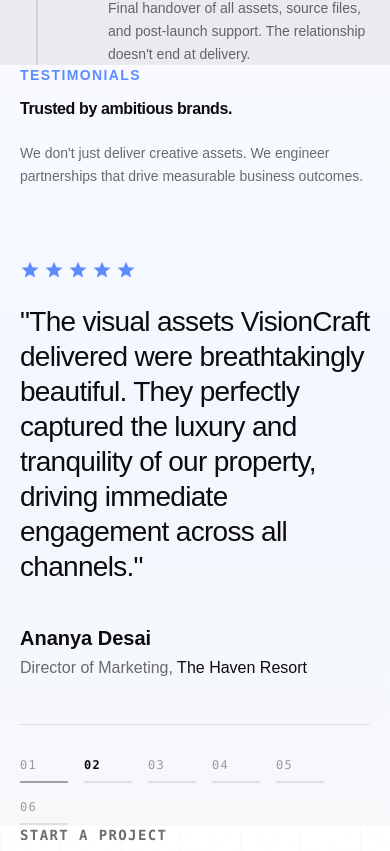
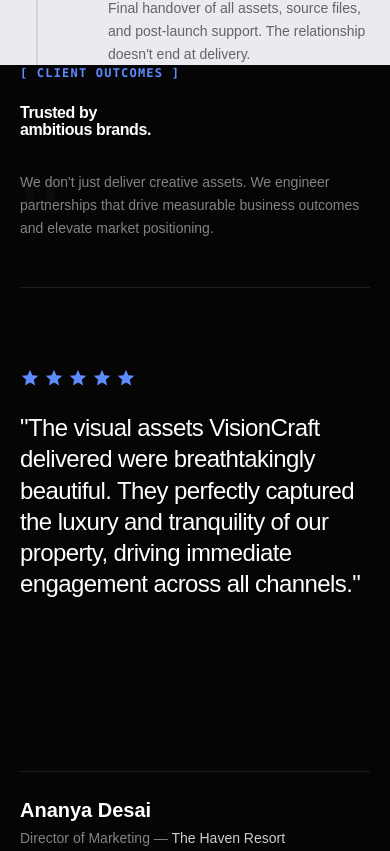
Before and after one commit to saurabhhumane125/visioncraft, a Next.js app: page / in a window 390 px wide. Shown: the part 7153-8004 px from the top of the page. Built offline with nearby package versions, Linux system fonts and the light colour scheme; a web font is replaced by a local one.

Commit message:
style: completely redesign testimonials section with premium dark UI and fix text overlap

```diff
--- a/components/sections/Testimonials.tsx
+++ b/components/sections/Testimonials.tsx
@@ -94,19 +94,18 @@ export function Testimonials() {
       if (timerRef.current) clearInterval(timerRef.current)
       return
     }
-    // Set up the interval for auto rotation
     timerRef.current = setInterval(next, DURATION)
     return () => {
       if (timerRef.current) clearInterval(timerRef.current)
     }
-  }, [isHovered, next, currentIndex]) // Added currentIndex so manual navigation resets the timer
+  }, [isHovered, next, currentIndex])
 
   const current = TESTIMONIALS[currentIndex]
 
   return (
     <section
       id="testimonials"
-      className="text-neutral-950 relative overflow-hidden bg-gradient-to-b from-[#F8FAFF] via-[#F2F7FF] via-[45%] to-[#F7F8FA]"
+      className="text-white relative overflow-hidden bg-[#050505]"
       style={{
         paddingTop: "var(--space-section-normal)",
         paddingBottom: "var(--space-section-normal)",
@@ -117,55 +116,64 @@ export function Testimonials() {
       onTouchStart={() => setIsHovered(true)}
       onTouchEnd={() => setIsHovered(false)}
     >
-      {/* Subtle background glow */}
-      <div className="absolute top-0 right-0 w-[50vw] h-[50vw] bg-lime/10 blur-[120px] rounded-full pointer-events-none -z-10 transform translate-x-1/4 -translate-y-1/4" />
-      <div className="absolute bottom-0 left-0 w-[40vw] h-[40vw] bg-electric/10 blur-[100px] rounded-full pointer-events-none -z-10 transform -translate-x-1/4 translate-y-1/4" />
+      {/* Dark mode glow effects */}
+      <div className="absolute top-0 right-0 w-[50vw] h-[50vw] bg-electric/5 blur-[120px] rounded-full pointer-events-none -z-10 transform translate-x-1/4 -translate-y-1/4" />
+      <div className="absolute bottom-0 left-0 w-[40vw] h-[40vw] bg-neutral-800/20 blur-[100px] rounded-full pointer-events-none -z-10 transform -translate-x-1/4 translate-y-1/4" />
+
+      {/* Subtle Grain Texture */}
+      <div className="absolute inset-0 grain opacity-20 pointer-events-none -z-10" />
+
+      {/* Massive Background Quotation Mark */}
+      <div className="absolute top-[10%] left-[5%] text-[30vw] leading-none font-display text-neutral-900/40 select-none pointer-events-none z-0">
+        "
+      </div>
 
       <div className="mx-auto max-w-[1440px] px-5 md:px-10 lg:px-16 relative z-10">
 
         {/* Section Header */}
-        <div className="mb-16 md:mb-24 flex flex-col md:flex-row md:items-end justify-between gap-6">
+        <div className="mb-20 md:mb-32 flex flex-col md:flex-row md:items-end justify-between gap-8 border-b border-white/10 pb-10">
           <div className="max-w-2xl">
-            <span className="text-electric font-bold tracking-widest text-sm uppercase mb-4 block">
-              Testimonials
+            <span className="text-electric font-bold tracking-widest text-xs uppercase mb-6 block font-mono">
+              [ Client Outcomes ]
             </span>
             <h2
-              className="font-display font-bold tracking-tight text-neutral-950 leading-[1.05]"
+              className="font-display font-bold tracking-tight text-white leading-[1.05]"
               style={{ fontSize: "var(--text-display)" }}
             >
-              Trusted by ambitious brands.
+              Trusted by<br/>ambitious brands.
             </h2>
           </div>
-          <p className="text-neutral-950/60 font-medium max-w-sm text-sm md:text-base leading-relaxed md:text-left md:text-right pb-2">
-            We don't just deliver creative assets. We engineer partnerships that drive measurable business outcomes.
+          <p className="text-white/50 font-medium max-w-sm text-sm md:text-base leading-relaxed md:text-right pb-2">
+            We don't just deliver creative assets. We engineer partnerships that drive measurable business outcomes and elevate market positioning.
           </p>
         </div>
 
-        {/* Main Content Area */}
-        <div className="relative min-h-[400px] lg:min-h-[320px]">
+        {/* Main Content Area - Increased min-height to strictly prevent overlap */}
+        <div className="relative min-h-[480px] sm:min-h-[400px] lg:min-h-[350px]">
           <AnimatePresence mode="wait">
             <motion.div
               key={currentIndex}
-              initial={{ opacity: 0, y: 20 }}
-              animate={{ opacity: 1, y: 0 }}
-              exit={{ opacity: 0, y: -20 }}
-              transition={{ duration: 0.6, ease: [0.16, 1, 0.3, 1] }}
+              initial={{ opacity: 0, x: 20 }}
+              animate={{ opacity: 1, x: 0 }}
+              exit={{ opacity: 0, x: -20 }}
+              transition={{ duration: 0.5, ease: [0.16, 1, 0.3, 1] }}
               className="absolute inset-0 w-full flex flex-col"
             >
               <div className="max-w-5xl flex flex-col h-full">
                 <Stars />
                 <blockquote
-                  className="font-display font-medium tracking-tight leading-[1.25] text-neutral-950 mb-10"
-                  style={{ fontSize: "clamp(1.75rem, 4vw, 3.25rem)" }}
+                  className="font-display font-medium tracking-tight leading-[1.3] text-white mb-10"
+                  style={{ fontSize: "clamp(1.5rem, 3.5vw, 3rem)" }}
                 >
                   "{current.quote}"
                 </blockquote>
-                <div className="mt-auto">
-                  <cite className="not-italic font-bold text-xl block text-neutral-950">
+
+                <div className="mt-auto pt-6 border-t border-white/10 max-w-lg">
+                  <cite className="not-italic font-bold text-xl block text-white mb-1">
                     {current.name}
                   </cite>
-                  <span className="text-neutral-950/60 text-base font-medium block mt-1">
-                    {current.role}, <span className="text-neutral-950">{current.company}</span>
+                  <span className="text-white/50 text-sm font-medium block">
+                    {current.role} &mdash; <span className="text-white/80">{current.company}</span>
                   </span>
                 </div>
               </div>
@@ -174,23 +182,23 @@ export function Testimonials() {
         </div>
 
         {/* Navigation Indicators */}
-        <div className="mt-16 md:mt-24 pt-8 border-t border-neutral-950/10 flex flex-wrap gap-4 md:gap-8 relative z-20">
+        <div className="mt-16 md:mt-20 pt-8 flex flex-wrap gap-4 md:gap-8 relative z-20">
           {TESTIMONIALS.map((testimonial, idx) => (
             <button
               key={testimonial.id}
               onClick={() => setCurrentIndex(idx)}
-              className="group relative flex flex-col items-start focus:outline-none"
+              className="group relative flex flex-col items-start focus:outline-none cursor-pointer"
               aria-label={`View testimonial ${idx + 1}`}
             >
-              <span className={`text-xs font-mono tracking-widest transition-colors duration-300 mb-2 ${
-                idx === currentIndex ? "text-neutral-950 font-bold" : "text-neutral-950/40 group-hover:text-neutral-950/70"
+              <span className={`text-[10px] font-mono tracking-widest transition-colors duration-300 mb-3 ${
+                idx === currentIndex ? "text-electric font-bold" : "text-white/30 group-hover:text-white/70"
               }`}>
                 {testimonial.id}
               </span>
 
               {/* Indicator Bar Container */}
-              <div className="w-12 sm:w-16 md:w-20 h-[2px] bg-neutral-950/10 relative overflow-hidden">
-                {/* Animated Fill (only animates if currently active and not hovered) */}
+              <div className="w-12 sm:w-16 md:w-24 h-[2px] bg-white/10 relative overflow-hidden rounded-full">
+                {/* Animated Fill */}
                 {idx === currentIndex && (
                   <motion.div
                     className="absolute top-0 left-0 bottom-0 bg-electric origin-left"
@@ -208,7 +216,7 @@ export function Testimonials() {
                 )}
                 {/* Previously viewed ones */}
                 {idx < currentIndex && (
-                  <div className="absolute inset-0 bg-neutral-950/30" />
+                  <div className="absolute inset-0 bg-white/30" />
                 )}
               </div>
             </button>
```
